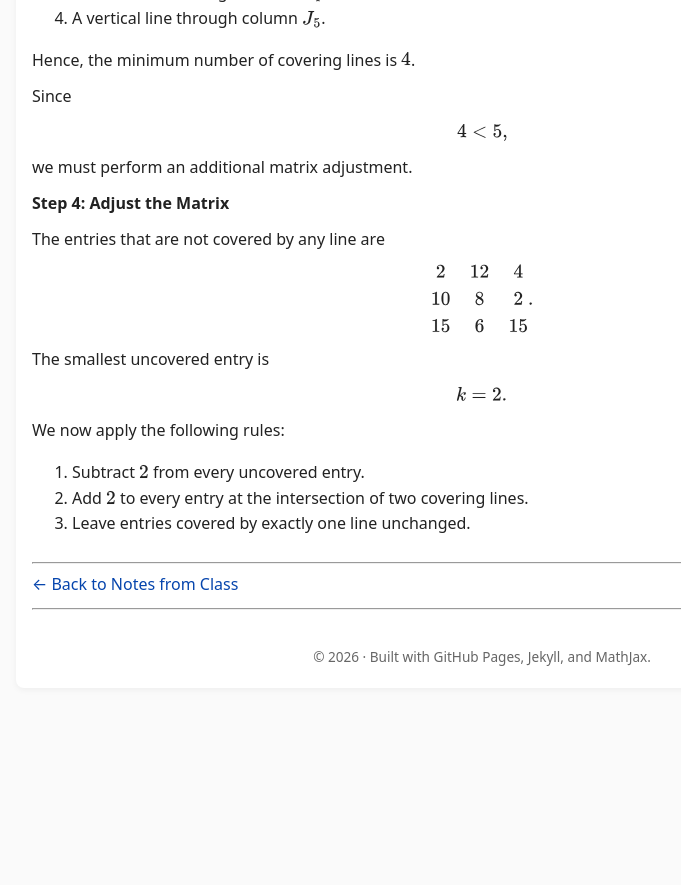
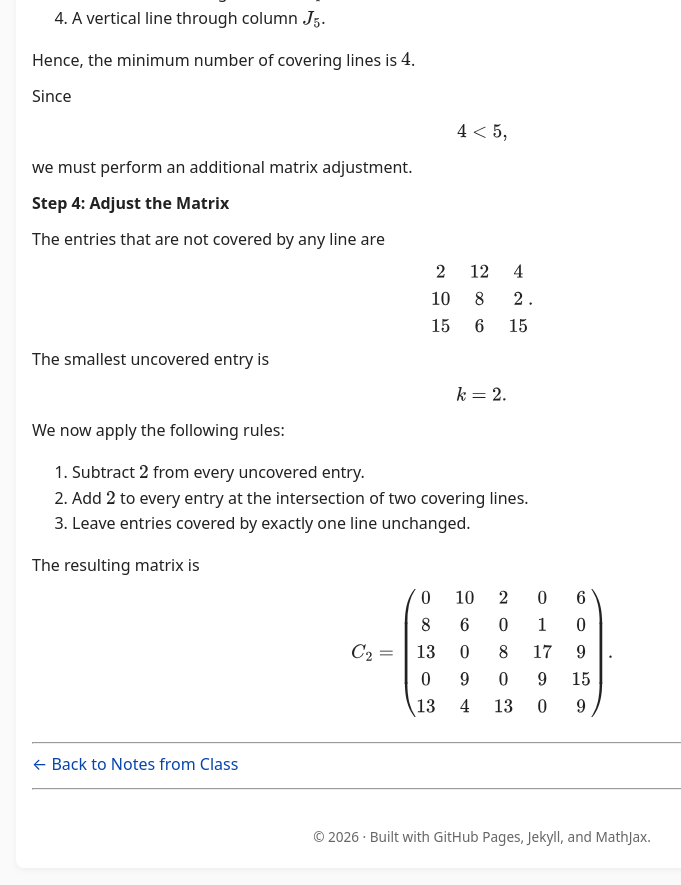
Before and after one commit to SaleemKamaludin/SaleemKamaludin.github.io, a Jekyll site: the page built from courses/math-2276/notes-from-class/supplementary-lecture-6/index.md, in a window 1280 px wide and 900 px high, scrolled down 7833 px. Shown: the top 885 px of the window, without its empty margins (158-839 px from the left). Built offline with Jekyll 4.4.1, drawn with Linux system fonts in a browser that asks for light colours; before the commit the page ends 8553 px from its top, so only the background shows below that.

Commit message:
Add resulting matrix C2 to Step 4 of Example 1.3

```diff
--- a/courses/math-2276/notes-from-class/supplementary-lecture-6/index.md
+++ b/courses/math-2276/notes-from-class/supplementary-lecture-6/index.md
@@ -1271,6 +1271,29 @@ k=2.
       </ol>
 
     </div>
+
+    <div id="example-hungarian-five-by-five-step-4-resulting-matrix-c2">
+
+      <p>
+        The resulting matrix is
+      </p>
+
+      <div class="display-math">
+
+\[
+C_2=
+\begin{pmatrix}
+0 & 10 & 2 & 0 & 6\\
+8 & 6 & 0 & 1 & 0\\
+13 & 0 & 8 & 17 & 9\\
+0 & 9 & 0 & 9 & 15\\
+13 & 4 & 13 & 0 & 9
+\end{pmatrix}.
+\]
+
+      </div>
+
+    </div>
 </div>
 </div>
 
```
